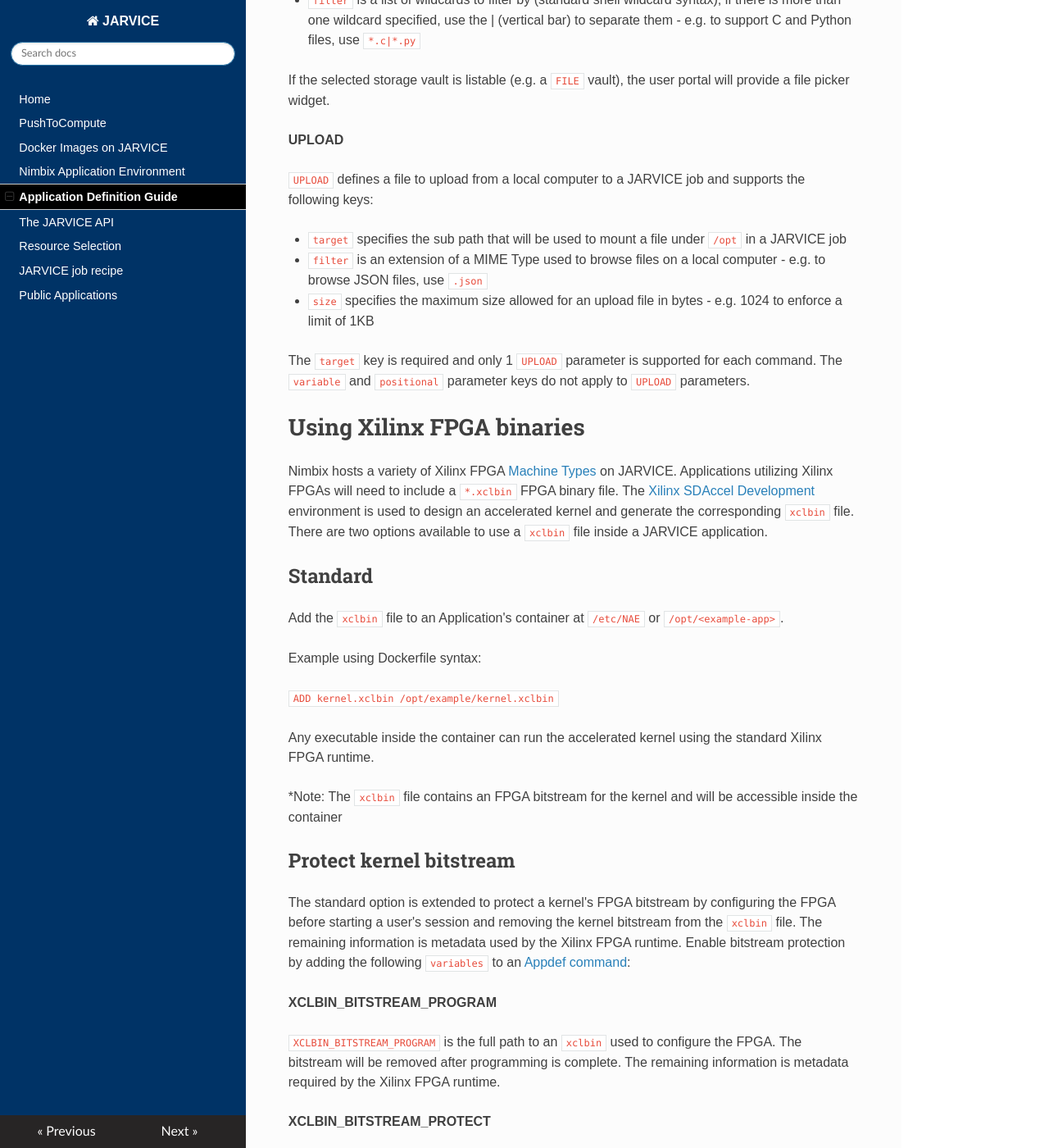
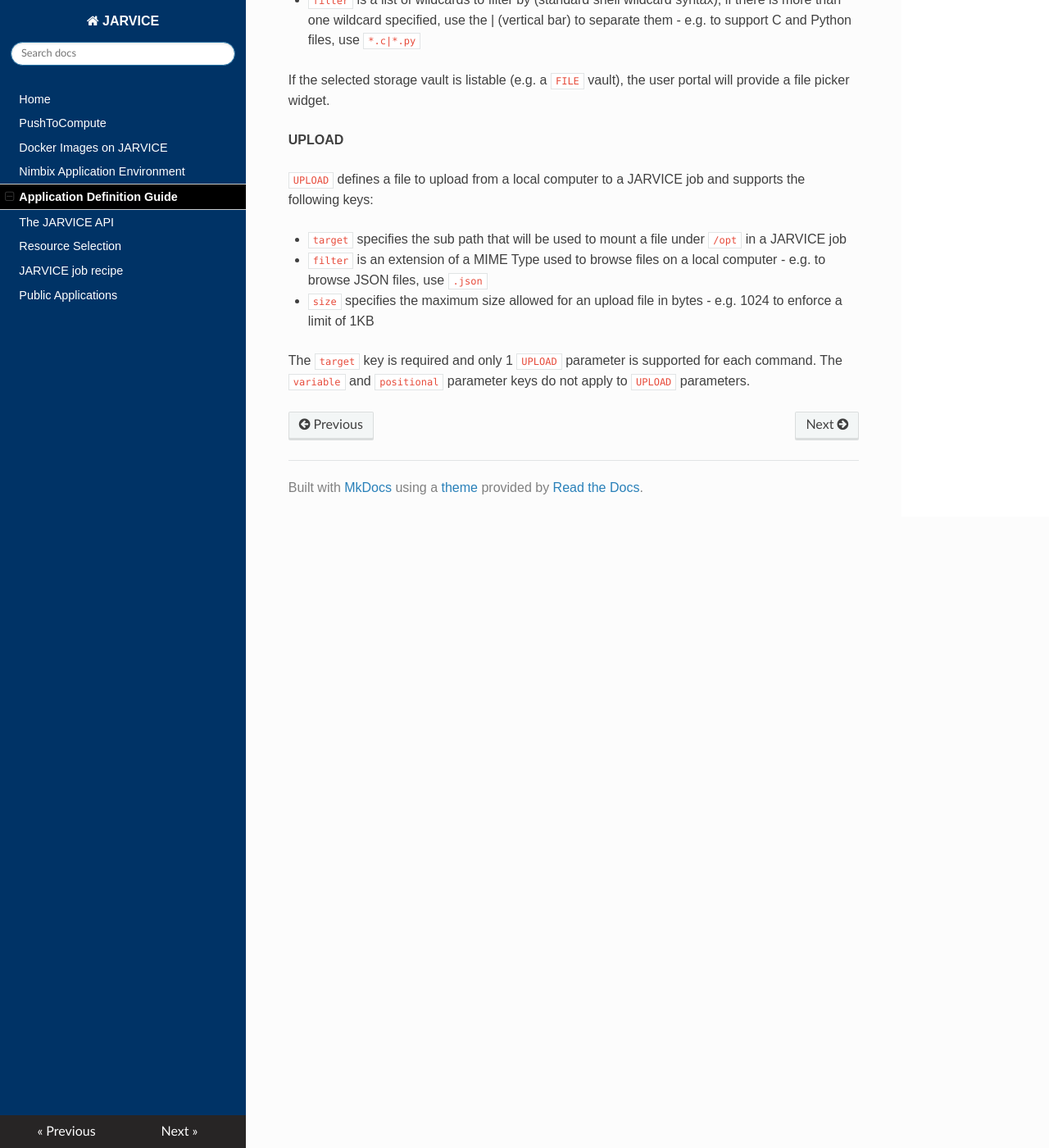
Before and after one commit to nimbix/jardoc, an MkDocs documentation site: the page built from docs/appdef.md, in a window 1280 px wide and 1400 px high, scrolled down 5697 px. Shown: the whole window at 82% size. Built offline with MkDocs 1.6.1, drawn with Linux system fonts in a browser that asks for light colours; nearby versions of some CDN libraries; old or Windows-style settings are respelled for this version of MkDocs; some of the changed text lies outside the part shown.

Commit message:
Remove deprecated functionality
Signed-off-by: Kenneth Hill <ken.hill@nimbix.net>

````diff
--- a/docs/appdef.md
+++ b/docs/appdef.md
@@ -192,80 +192,3 @@ If the selected storage vault is listable (e.g. a `FILE` vault), the user portal
 * `size` specifies the maximum size allowed for an upload file in bytes - e.g. 1024 to enforce a limit of 1KB
 
 The `target` key is required and only 1 `UPLOAD` parameter is supported for each command. The `variable` and `positional` parameter keys do not apply to `UPLOAD` parameters.
-
-# Using Xilinx FPGA binaries
-
-Nimbix hosts a variety of Xilinx FPGA [Machine Types](machines.md) on JARVICE. Applications utilizing Xilinx FPGAs will need to include a `*.xclbin` FPGA binary file. The [Xilinx SDAccel Development](https://www.nimbix.net/wp-content/uploads/2018/10/NEW-ug1240-sdaccel-nimbix-getting-started-1018-1.pdf) environment is used to design an accelerated kernel and generate the corresponding `xclbin` file. There are two options available to use a `xclbin` file inside a JARVICE application.
-
-##Standard
-
-Add the `xclbin` file to an Application's container at `/etc/NAE` or `/opt/<example-app>`.
-
-Example using Dockerfile syntax:
-
-`ADD kernel.xclbin /opt/example/kernel.xclbin`
-
-Any executable inside the container can run the accelerated kernel using the standard Xilinx FPGA runtime.
-
-\*Note: The `xclbin` file contains an FPGA bitstream for the kernel and will be accessible inside the container
-
-##Protect kernel bitstream
-
-The standard option is extended to protect a kernel's FPGA bitstream by configuring the FPGA before starting a user's session and removing the kernel bitstream from the `xclbin` file. The remaining information is metadata used by the Xilinx FPGA runtime. Enable bitstream protection by adding the following `variables` to an [Appdef command](appdef.md#reference):
-
-**XCLBIN_BITSTREAM_PROGRAM**
-
-`XCLBIN_BITSTREAM_PROGRAM` is the full path to an `xclbin` used to configure the FPGA. The bitstream will be removed after programming is complete. The remaining information is metadata required by the Xilinx FPGA runtime.
-
-**XCLBIN_BITSTREAM_PROTECT**
-
-(Optional) `XCLBIN_BITSTREAM_PROTECT` is a `|` separated list of `xclbin` files to delete from a container before a user session is started. The FPGA is not configured by any of `xclbin` files before deletion. This is useful for JARVICE applications with multiple Appdef commands using different FPGA kernels.
-
-## Appdef Example
-
-```
-    "variable": {
-        "XCLBIN_BITSTREAM_PROGRAM": {
-            "name": "Xilinx FPGA binary",
-            "description": "Select user xclbin",
-            "userowned": false,
-            "inherit": false,
-            "required": false
-        },
-        "XCLBIN_BITSTREAM_PROTECT": {
-            "name": "Xilinx FPGA binary to delete",
-            "description": "xclbin to remove",
-            "userowned": false,
-            "inherit": false,
-            "required": false
-         }
-    },
-    "commands": {
-        "Protect": {
-            "path": "/sbin/init",
-            "interactive": true,
-            "name": "Protect xclbin",
-            "description": "Example of protecting Xilinx FPGA binaries",
-            "parameters": {
-                "XCLBIN_BITSTREAM_PROGRAM": {
-                    "name": "Xilinx FPGA binary",
-                    "description": "Select user xclbin",
-                    "type": "CONST",
-                    "required": true,
-                    "positional": false,
-                    "variable": true,
-                    "value": "/opt/example/vdotprod.xclbin"
-                },
-                "XCLBIN_BITSTREAM_PROTECT": {
-                    "name": "Xilinx FPGA binary to delete",
-                    "description": "xclbin to remove",
-                    "type": "CONST",
-                    "required": true,
-                    "positional": false,
-                    "variable": true,
-                    "value": "/opt/example/test.xclbin|/opt/example/test2.xclbin"
-                }
-            }
-        }
-    }
-```
````
